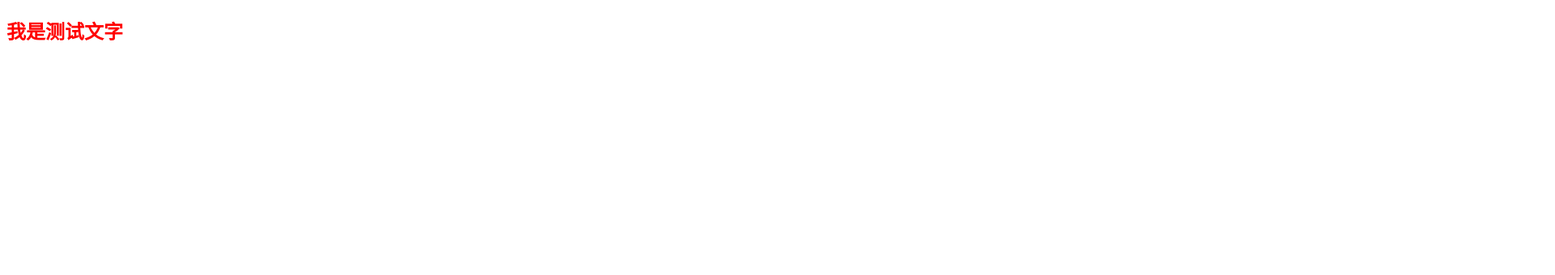
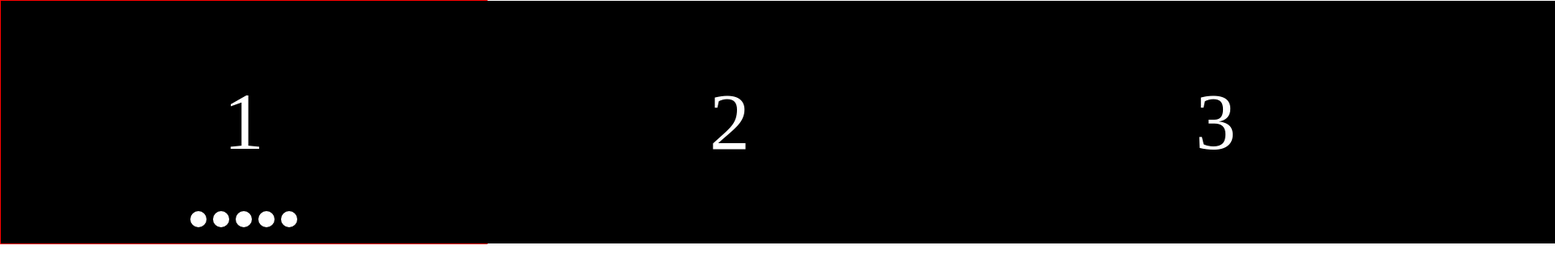
Before and after one commit to zxcvb2850/carousel, a website built with webpack: page index.html in a window 1280 px wide. Shown: the top 340 px of the page at 81% size, 1920 px wide, since content can reach past the window. Built offline with nearby package versions, Linux system fonts and the light colour scheme; files whose address does not match are found by name.

Commit message:
添加资源文件

```diff
--- a/index.html
+++ b/index.html
@@ -10,8 +10,23 @@
 </head>
 
 <body>
-    <div class="root">
-        <h2>我是测试文字</h2>
+    <div id="root">
+        <div class="swiper-container">
+            <div class="swiper-wrapper">
+                <div class="swiper-slide">1</div>
+                <div class="swiper-slide">2</div>
+                <div class="swiper-slide">3</div>
+                <div class="swiper-slide">4</div>
+                <div class="swiper-slide">5</div>
+            </div>
+            <div class="swiper-pagination">
+                <span class="swiper-pagination-bullet"></span>
+                <span class="swiper-pagination-bullet"></span>
+                <span class="swiper-pagination-bullet"></span>
+                <span class="swiper-pagination-bullet"></span>
+                <span class="swiper-pagination-bullet"></span>
+            </div>
+        </div>
     </div>
 </body>
 
--- a/src/common/styles/css.css
+++ /dev/null
@@ -1,6 +0,0 @@
-h2{
-    display: flex;
-    background-image: url('../../assets/img/img.png');
-    color: #F00;
-    transition: all 0.35s;
-}
--- a/src/common/styles/index.less
+++ b/src/common/styles/index.less
@@ -1,5 +1,48 @@
-h2{
-    display: flex;
-    background-image: url('../../assets/img/img.png');
-    color: #F00
+*{
+    margin: 0;
+    padding: 0;
 }
+#root{
+    .swiper-container{
+        position: relative;
+        width: 600px;
+        height: 300px;
+        background-color: #abcdef;
+        border: 1px solid #F00;
+
+        .swiper-wrapper{
+            position: absolute;
+            top: 0;
+            left: 0;
+            width: 3000px;
+
+            .swiper-slide{
+                float: left;
+                width: 600px;
+                height: 300px;
+                background-color: #000;
+                color: #FFF;
+                text-align: center;
+                line-height: 300px;
+                font-size: 100px;
+            }
+        }
+
+        .swiper-pagination{
+            position: absolute;
+            left: 50%;
+            bottom: 20px;
+            height: 20px;
+            transform: translate3D(-50%, 0, 0);
+
+            .swiper-pagination-bullet{
+                margin: 0 4px;
+                float: left;
+                width: 20px;
+                height: 20px;
+                background-color: #FFF;
+                border-radius: 50%;
+            }
+        }
+    }
+}
--- a/src/main.js
+++ b/src/main.js
@@ -1,11 +1,4 @@
 import "./common/styles/index.less"
-// import "./common/styles/css.css"
 
-const index = 1
-console.log("main.js", index)
-
-function abc() {
-  console.log(index)
-}
-
-abc()
+const container = document.querySelector(".swiper-container")
+console.log(container)
```
Also changed, not shown: src/assets/img/1.jpg (added), src/assets/img/2.jpg (added), src/assets/img/3.jpg (added), src/assets/img/4.jpg (added), src/assets/img/5.jpg (added).
